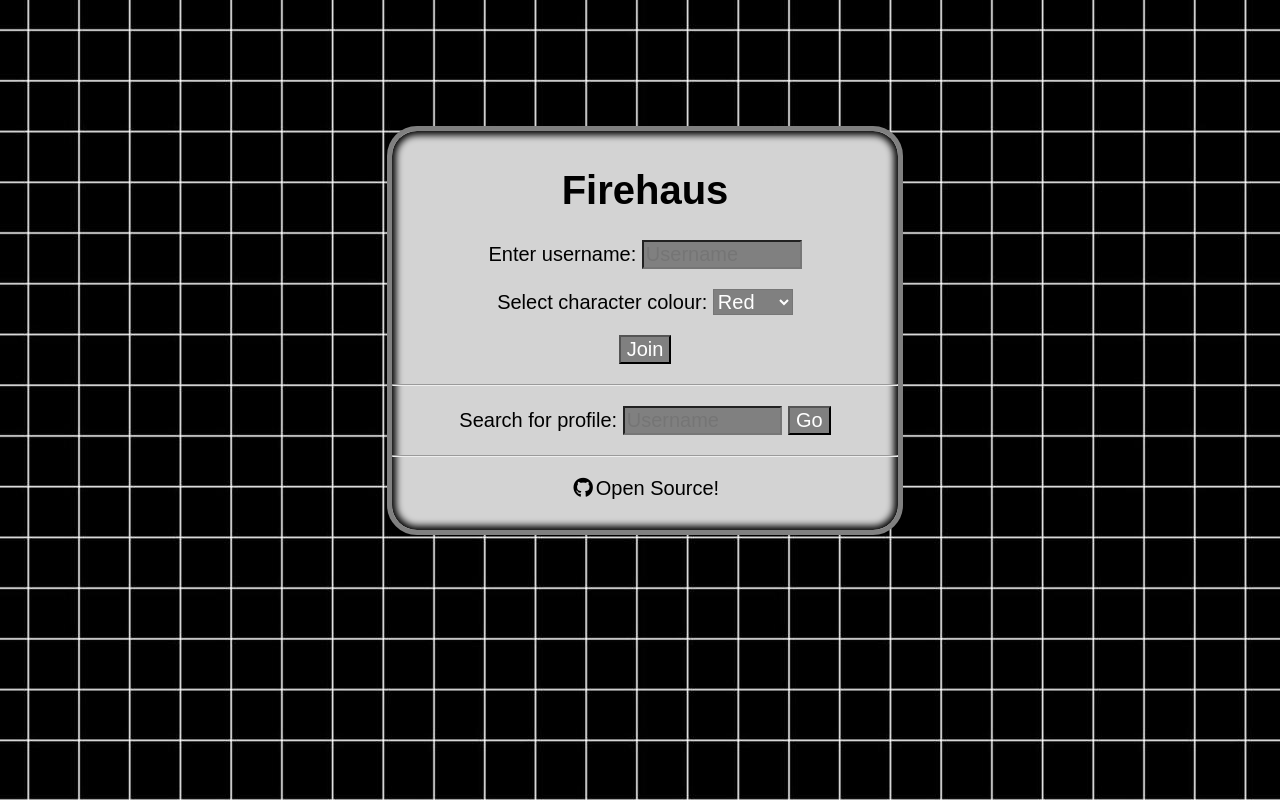
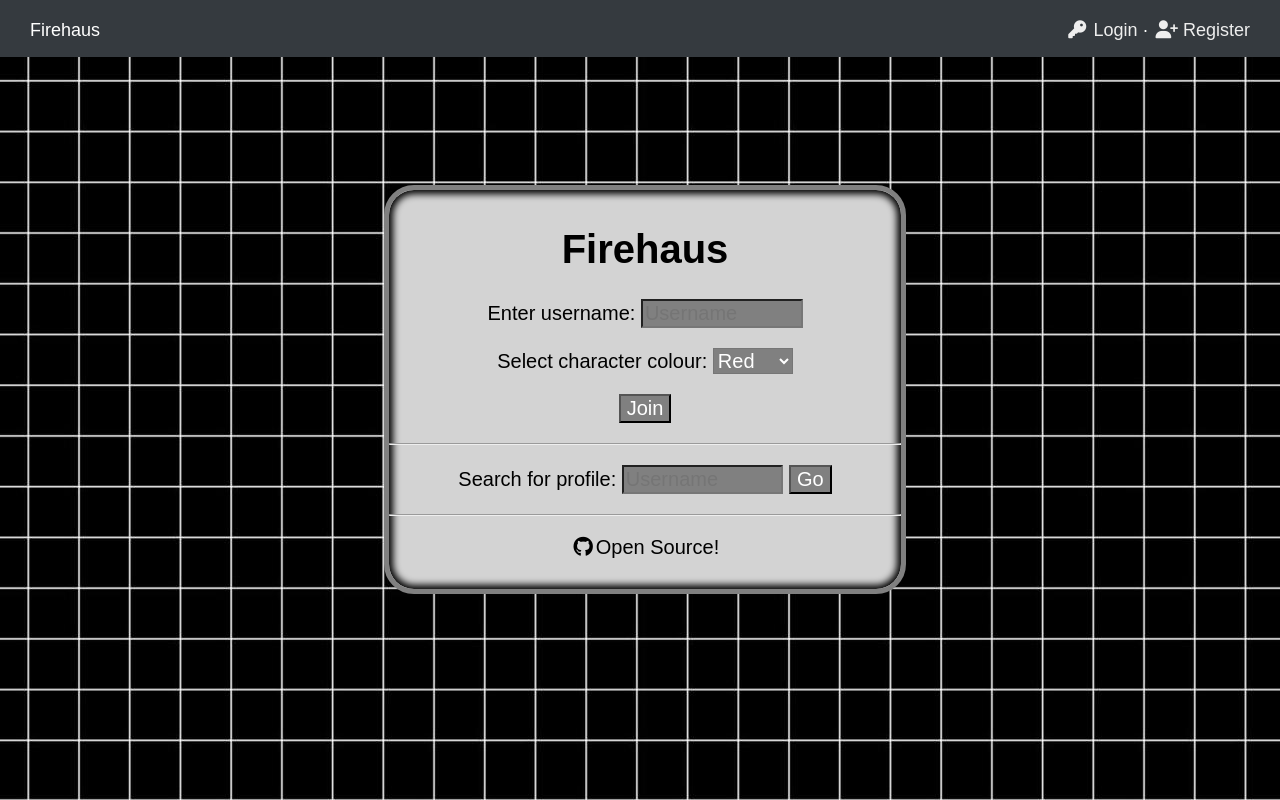
Before and after one commit to HWU-Webprog/game-project, a PHP site: page / in a window 1280 px wide. Run offline with PHP 8.4, Linux system fonts and the light colour scheme; some libraries are stand-ins or nearby versions.

Commit message:
added top navbar

```diff
--- a/assets/css/style.css
+++ b/assets/css/style.css
@@ -10,7 +10,8 @@ body {
     background: black url('../img/background.jpg');
     background-repeat: repeat;
     text-align: center;
-    line-height: normal
+    line-height: normal;
+    margin: 0;
 }
 
 input, button, select {
@@ -163,4 +164,45 @@ img {
     width: 100%;
 }
 
+.header {
+    width: 100%;
+    height: 55px;
+    background-color: #353a3f;
+    padding-top: 2px;
+    overflow: hidden;
+    font-size: 18px;
+}
+
+.header p {
+    text-align: left;
+    color: #fff;
+}
+
+.menu-left {
+    padding-left: 30px;
+    float: left;
+}
+
+.menu-right {
+    padding-right: 30px;
+    float: right;
+}
+
+a.nav-link {
+    color: #eee;
+    text-decoration: none;
+}
+
+a:hover.nav-link {
+    color: #bbb;
+}
+
+.icon-padding-right {
+    margin-left: 2px;
+}
+
+.icon-padding-left {
+    margin-right: 2px;
+}
+
 /*Profile Screen CSS Added by Alexander de Bruin (cad11/MagnificentBubble)*/
--- a/assets/layout/header.php
+++ b/assets/layout/header.php
@@ -12,3 +12,18 @@
 </head>
 
 <body>
+
+    <div class="header">
+        <p class="menu-left">
+            Firehaus
+        </p>
+        <p class="menu-right">
+            <a class="nav-link" href="<?= App\Config::DOMAIN ?>/auth/user/login.php">
+                <i class="fas fa-fw fa-key icon-padding-right"></i> Login
+            </a>
+            &middot;
+            <a class="nav-link" href="<?= App\Config::DOMAIN ?>/auth/user/register.php">
+                <i class="fas fa-fw fa-user-plus icon-padding-right"></i> Register
+            </a>
+        </p>
+    </div>
```
